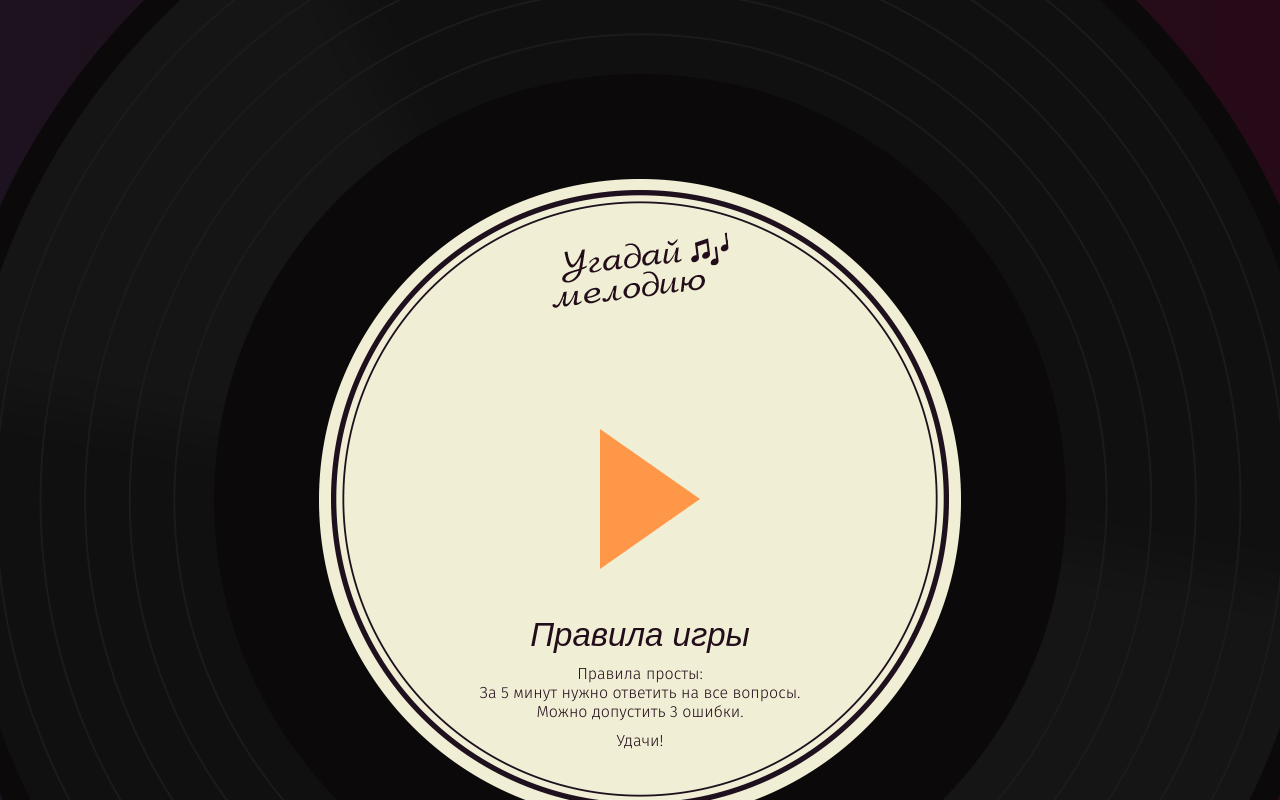
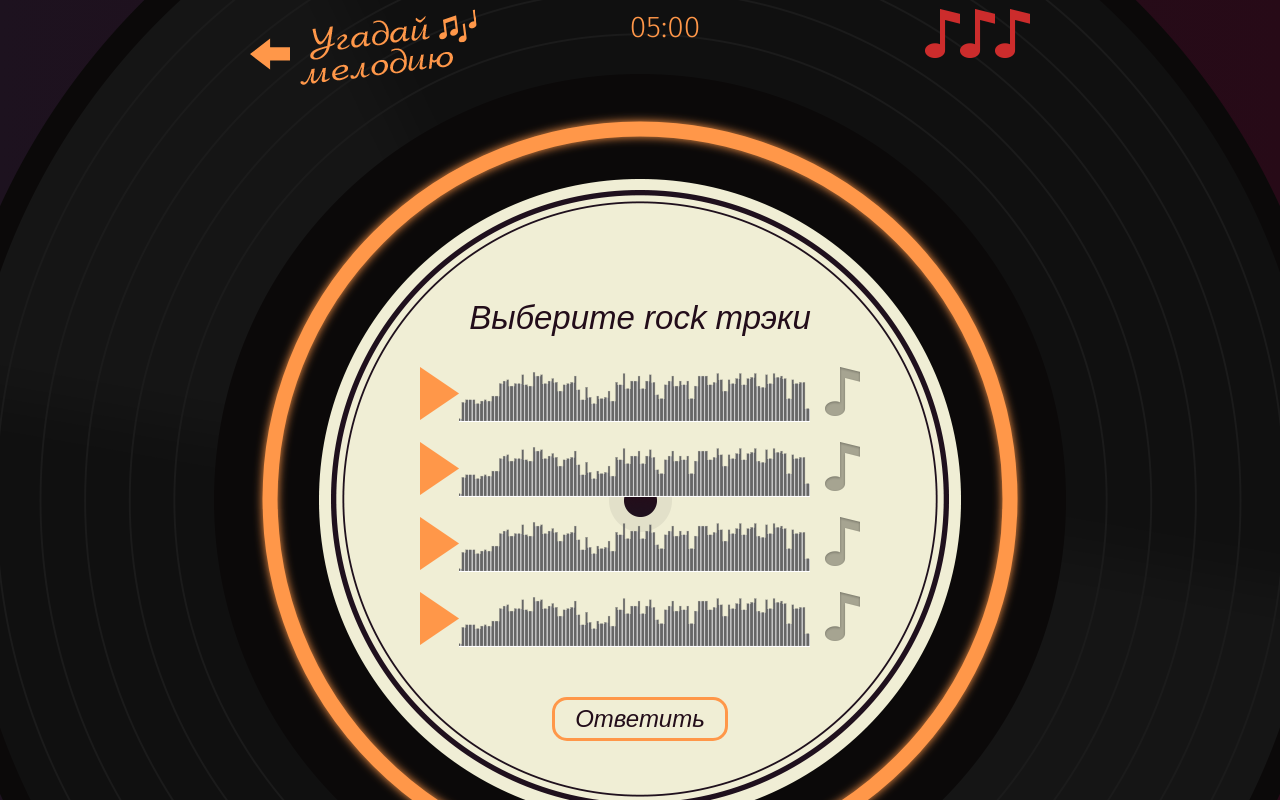
Before and after one commit to htmlJackson/151813-guess-melody-2, a React app: page / in a window 1280 px wide. Both pictures are taken after a click on the button "Начать игру". Shown: the top 800 px of the page. Built offline with nearby package versions, Linux system fonts and the light colour scheme.

Commit message:
module3-task1

```diff
--- a/src/components/app/app.jsx
+++ b/src/components/app/app.jsx
@@ -1,16 +1,66 @@
 import React from "react";
 import PropTypes from "prop-types";
 import WelcomeScreen from "../welcome-screen/welcome-screen.jsx";
+import GenreQuestionScreen from "../genre-question-screen/genre-question-screen.jsx";
+import ArtistQuestionScreen from "../artist-question-screen/artist-question-screen.jsx";
 
-const App = (props) => {
-  const {gameTime, errorCount, onButtonClick} = props;
-  return <WelcomeScreen gameTime={gameTime} errorCount={errorCount} onButtonClick={onButtonClick} />;
-};
+class App extends React.PureComponent {
+  static getScreen(question, props, onUserAnswer) {
+    if (question === -1) {
+      const {gameTime, errorCount} = props;
+      return <WelcomeScreen gameTime={gameTime} errorCount={errorCount} onButtonClick={onUserAnswer} />;
+    }
+
+    const {questions} = props;
+    const currentQuestion = questions[question];
+
+    switch (currentQuestion.type) {
+      case `genre`: return <GenreQuestionScreen
+        screenIndex={question}
+        question={currentQuestion}
+        onAnswer={onUserAnswer}
+      />;
+
+      case `artist`: return <ArtistQuestionScreen
+        screenIndex={question}
+        question={currentQuestion}
+        onAnswer={onUserAnswer}
+      />;
+    }
+
+    return null;
+  }
+
+  constructor(props) {
+    super(props);
+
+    this.state = {
+      question: -1,
+    };
+  }
+  render() {
+    const {questions} = this.props;
+    const {question} = this.state;
+
+    return App.getScreen(question, this.props, () => {
+      this.setState((prevState) => {
+        const nextIndex = prevState.question + 1;
+        const isEnd = nextIndex >= questions.length;
+
+        return {
+          prevState,
+          question: !isEnd ? nextIndex : -1,
+        };
+      });
+    });
+  }
+
+}
 
 App.propTypes = {
   gameTime: PropTypes.number.isRequired,
   errorCount: PropTypes.number.isRequired,
-  onButtonClick: PropTypes.func.isRequired
+  questions: PropTypes.array.isRequired
 };
 
 export default App;
--- /dev/null
+++ b/src/components/artist-question-screen/artist-question-screen.jsx
@@ -0,0 +1,76 @@
+import React from "react";
+import PropTypes from "prop-types";
+
+const ArtistQuestionScreen = (props) => {
+  const {screenIndex, question, onAnswer} = props;
+  const {answers} = question;
+
+  return (
+    <section className="game game--artist">
+      <header className="game__header">
+        <a className="game__back">
+          <span className="visually-hidden">Сыграть ещё раз</span>
+          <img className="game__logo" src="img/melody-logo-ginger.png" alt="Угадай мелодию" />
+        </a>
+
+        <div className="timer__value">
+          <span className="timer__mins">05</span>
+          <span className="timer__dots">:</span>
+          <span className="timer__secs">00</span>
+        </div>
+
+        <div className="game__mistakes">
+          <div className="wrong"></div>
+          <div className="wrong"></div>
+          <div className="wrong"></div>
+        </div>
+      </header>
+
+      <section className="game__screen">
+        <h2 className="game__title">Кто исполняет эту песню?</h2>
+        <div className="game__track">
+          <div className="track">
+            <button className="track__button track__button--play" type="button" />
+            <div className="track__status">
+              <audio />
+            </div>
+          </div>
+        </div>
+
+        <form className="game__artist" onChange={onAnswer}>
+          {answers.map((it, i) => {
+            return (
+              <div key={`${screenIndex}-answer-${i}`} className="artist">
+                <input className="artist__input visually-hidden" type="radio" name="answer" value={`answer-${i}`} id={`answer-${i}`} />
+                <label className="artist__name" htmlFor={`answer-${i}`}>
+                  <img className="artist__picture" src={it.picture} alt={it.artist} />
+                  {it.artist}
+                </label>
+              </div>
+            );
+          })}
+        </form>
+      </section>
+    </section>
+  );
+};
+
+ArtistQuestionScreen.propTypes = {
+  screenIndex: PropTypes.number.isRequired,
+  question: PropTypes.shape({
+    type: PropTypes.oneOf([`artist`]).isRequired,
+    song: PropTypes.shape({
+      artist: PropTypes.string.isRequired,
+      src: PropTypes.string.isRequired
+    }).isRequired,
+    answers: PropTypes.arrayOf(
+        PropTypes.shape({
+          picture: PropTypes.string.isRequired,
+          artist: PropTypes.string.isRequired
+        }).isRequired
+    ).isRequired
+  }).isRequired,
+  onAnswer: PropTypes.func.isRequired
+};
+
+export default ArtistQuestionScreen;
--- /dev/null
+++ b/src/components/genre-question-screen/genre-question-screen.jsx
@@ -0,0 +1,82 @@
+import React from "react";
+import PropTypes from "prop-types";
+
+const GenreQuestionScreen = (props) => {
+  const {screenIndex, question, onAnswer} = props;
+  const {genre, answers} = question;
+
+  const circleStyle = {
+    filter: `url(#blur)`,
+    transform: `rotate(-90deg) scaleY(-1)`,
+    transformOrigin: `center`,
+  };
+
+  return (
+    <section className="game game--genre">
+      <header className="game__header">
+        <a className="game__back" href="#">
+          <span className="visually-hidden">Сыграть ещё раз</span>
+          <img className="game__logo" src="img/melody-logo-ginger.png" alt="Угадай мелодию" />
+        </a>
+
+        <svg xmlns="http://www.w3.org/2000/svg" className="timer" viewBox="0 0 780 780">
+          <circle className="timer__line" cx="390" cy="390" r="370" style={circleStyle} />
+        </svg>
+
+        <div className="timer__value" xmlns="http://www.w3.org/1999/xhtml">
+          <span className="timer__mins">05</span>
+          <span className="timer__dots">:</span>
+          <span className="timer__secs">00</span>
+        </div>
+
+        <div className="game__mistakes">
+          <div className="wrong"></div>
+          <div className="wrong"></div>
+          <div className="wrong"></div>
+        </div>
+      </header>
+
+      <section className="game__screen">
+        <h2 className="game__title">Выберите {genre} трэки</h2>
+        <form className="game__tracks" onSubmit={(evt) => {
+          evt.preventDefault();
+          onAnswer();
+        }}>
+          {answers.map((it, i) => {
+            return (
+              <div key={`${screenIndex}-answer-${i}`} className="track">
+                <button className="track__button track__button--play" type="button" />
+                <div className="track__status">
+                  <audio src={it.src}/>
+                </div>
+                <div className="game__answer">
+                  <input className="game__input visually-hidden" type="checkbox" name="answer" value={`answer-${i}`} id={`answer-${i}`} />
+                  <label className="game__check" htmlFor={`answer-${i}`}>Отметить</label>
+                </div>
+              </div>
+            );
+          })}
+
+          <button className="game__submit button" type="submit">Ответить</button>
+        </form>
+      </section>
+    </section>
+  );
+};
+
+GenreQuestionScreen.propTypes = {
+  screenIndex: PropTypes.number.isRequired,
+  question: PropTypes.shape({
+    type: PropTypes.oneOf([`genre`]).isRequired,
+    genre: PropTypes.oneOf([`jazz`, `blues`, `pop`, `rock`, `folk`]),
+    answers: PropTypes.arrayOf(
+        PropTypes.shape({
+          src: PropTypes.string.isRequired,
+          genre: PropTypes.oneOf([`jazz`, `blues`, `pop`, `rock`, `folk`])
+        }).isRequired
+    ).isRequired,
+  }).isRequired,
+  onAnswer: PropTypes.func.isRequired
+};
+
+export default GenreQuestionScreen;
--- a/src/index.js
+++ b/src/index.js
@@ -1,16 +1,12 @@
 import React from "react";
 import ReactDOM from "react-dom";
 import App from "./components/app/app.jsx";
+import {settings, questions} from "./mocks/questions.js";
 
 const init = () => {
-  const settings = {
-    gameTime: 5,
-    errorCount: 3
-  };
-
   const handleButtonClick = () => {};
 
-  ReactDOM.render(<App errorCount={settings.errorCount} gameTime={settings.gameTime} onButtonClick={handleButtonClick} />, document.querySelector(`#root`));
+  ReactDOM.render(<App errorCount={settings.errorCount} gameTime={settings.gameTime} onButtonClick={handleButtonClick} questions={questions} />, document.querySelector(`#root`));
 };
 
 init();
--- /dev/null
+++ b/src/mocks/questions.js
@@ -0,0 +1,95 @@
+const settings = {
+  gameTime: 5,
+  errorCount: 3
+};
+
+const questions = [
+  {
+    type: `genre`,
+    genre: `rock`,
+    answers: [
+      {
+        src: `https://upload.wikimedia.org/wikipedia/commons/f/fc/Russian_Anthem_chorus.ogg`,
+        genre: `rock`,
+      },
+      {
+        src: `https://upload.wikimedia.org/wikipedia/commons/f/fc/Russian_Anthem_chorus.ogg`,
+        genre: `pop`,
+      },
+      {
+        src: `https://upload.wikimedia.org/wikipedia/commons/f/fc/Russian_Anthem_chorus.ogg`,
+        genre: `jazz`,
+      },
+      {
+        src: `https://upload.wikimedia.org/wikipedia/commons/f/fc/Russian_Anthem_chorus.ogg`,
+        genre: `rock`,
+      },
+    ],
+  },
+  {
+    type: `genre`,
+    genre: `folk`,
+    answers: [
+      {
+        src: `https://upload.wikimedia.org/wikipedia/commons/f/fc/Russian_Anthem_chorus.ogg`,
+        genre: `rock`,
+      },
+      {
+        src: `https://upload.wikimedia.org/wikipedia/commons/f/fc/Russian_Anthem_chorus.ogg`,
+        genre: `pop`,
+      },
+      {
+        src: `https://upload.wikimedia.org/wikipedia/commons/f/fc/Russian_Anthem_chorus.ogg`,
+        genre: `jazz`,
+      },
+      {
+        src: `https://upload.wikimedia.org/wikipedia/commons/f/fc/Russian_Anthem_chorus.ogg`,
+        genre: `rock`,
+      },
+    ],
+  },
+  {
+    type: `artist`,
+    song: {
+      artist: `Jim Beam`,
+      src: `https://upload.wikimedia.org/wikipedia/commons/f/fc/Russian_Anthem_chorus.ogg`,
+    },
+    answers: [
+      {
+        picture: `http://placehold.it/134x134`,
+        artist: `John Snow`,
+      },
+      {
+        picture: `http://placehold.it/134x134`,
+        artist: `Jack Daniels`,
+      },
+      {
+        picture: `http://placehold.it/134x134`,
+        artist: `Jim Beam`,
+      },
+    ],
+  },
+  {
+    type: `artist`,
+    song: {
+      artist: `Jack Daniels`,
+      src: `https://upload.wikimedia.org/wikipedia/commons/f/fc/Russian_Anthem_chorus.ogg`,
+    },
+    answers: [
+      {
+        picture: `http://placehold.it/134x134`,
+        artist: `John Snow`,
+      },
+      {
+        picture: `http://placehold.it/134x134`,
+        artist: `Jack Daniels`,
+      },
+      {
+        picture: `http://placehold.it/134x134`,
+        artist: `Jim Beam`,
+      },
+    ],
+  },
+];
+
+export {settings, questions};
```
Also changed, not shown: 2 other files (tests, documents, lock files or other folders).
